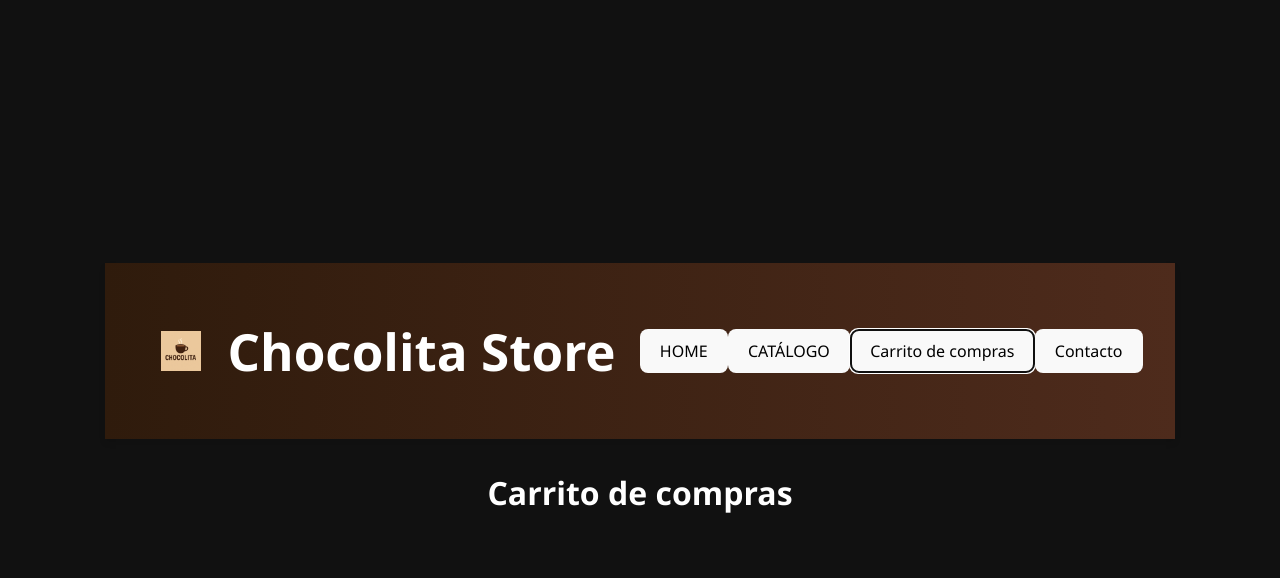
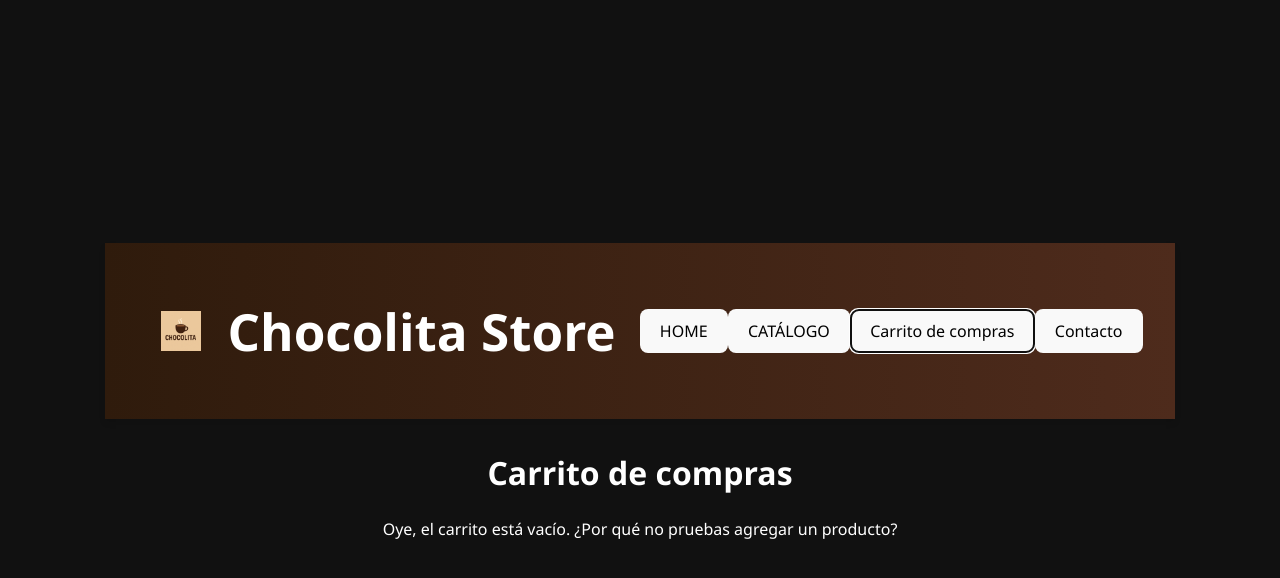
Before and after one commit to osmarmora05/chocolita-store, a React (Vite) app in the folder Client/: page / in a window 1280 px wide. Both pictures are taken after a click on the button "Carrito de compras". Shown: the top 578 px of the page. Built offline with nearby package versions, Linux system fonts and the light colour scheme; no server answers.

Commit message:
feat(client): add empty cart screen

```diff
--- a/Client/src/components/Cart.jsx
+++ b/Client/src/components/Cart.jsx
@@ -40,7 +40,13 @@ function Cart() {
   return (
     <>
       <h2 className="cart__title">Carrito de compras</h2>
-      {cart.map((product) => {
+
+      {cart.length === 0 ? (
+        <p>
+          Oye, el carrito está vacío. ¿Por qué no pruebas agregar un producto?
+        </p>
+      ) : (
+        cart.map((product) => {
           const quantity = product.cantidad || 1;
           const subtotal = product.precio * quantity.toFixed(2);
 
@@ -61,7 +67,9 @@ function Cart() {
                   <div className="cart-card__info">
                     <div>
                       <h5 className="cart-card__name">{product.nombre}</h5>
-                    <span className="cart-card__price">$ {product.precio}</span>
+                      <span className="cart-card__price">
+                        $ {product.precio}
+                      </span>
                     </div>
                     <QuantityOfProduct
                       value={quantity}
@@ -74,7 +82,9 @@ function Cart() {
 
               <div className="cart-card__aside">
                 <span className="cart-card__subtotal">$ {subtotal}</span>
-              <button onClick={() => removeFromCart(product)}>Eliminar</button>
+                <button onClick={() => removeFromCart(product)}>
+                  Eliminar
+                </button>
               </div>
 
               <div className="cart-card__description">
@@ -85,9 +95,10 @@ function Cart() {
               </div>
             </div>
           );
-      })}
+        })
+      )}
 
-      {cart.length != 0 && (
+      {cart.length !== 0 && (
         <>
           <div className="cart__footer">
             Total:
```
Lines whose indentation alone changed are shown as unchanged.
